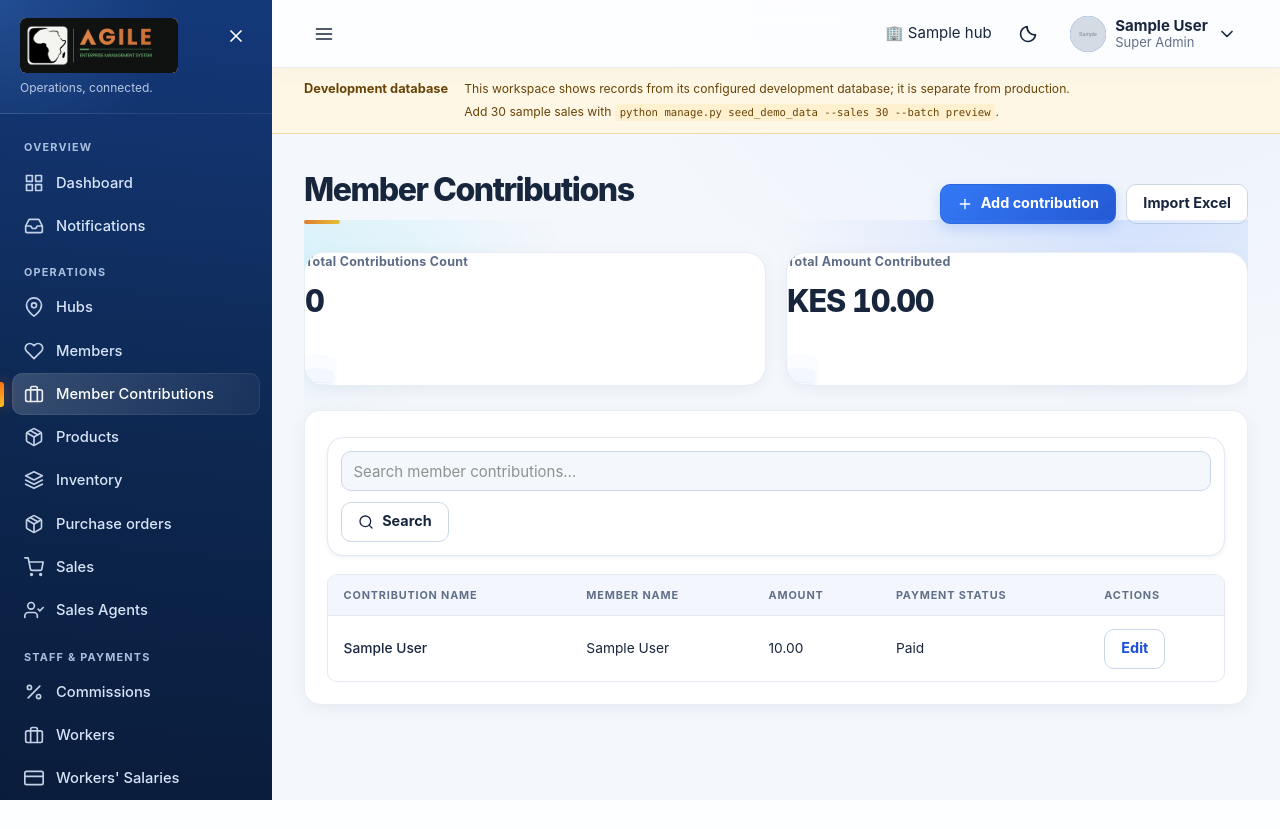
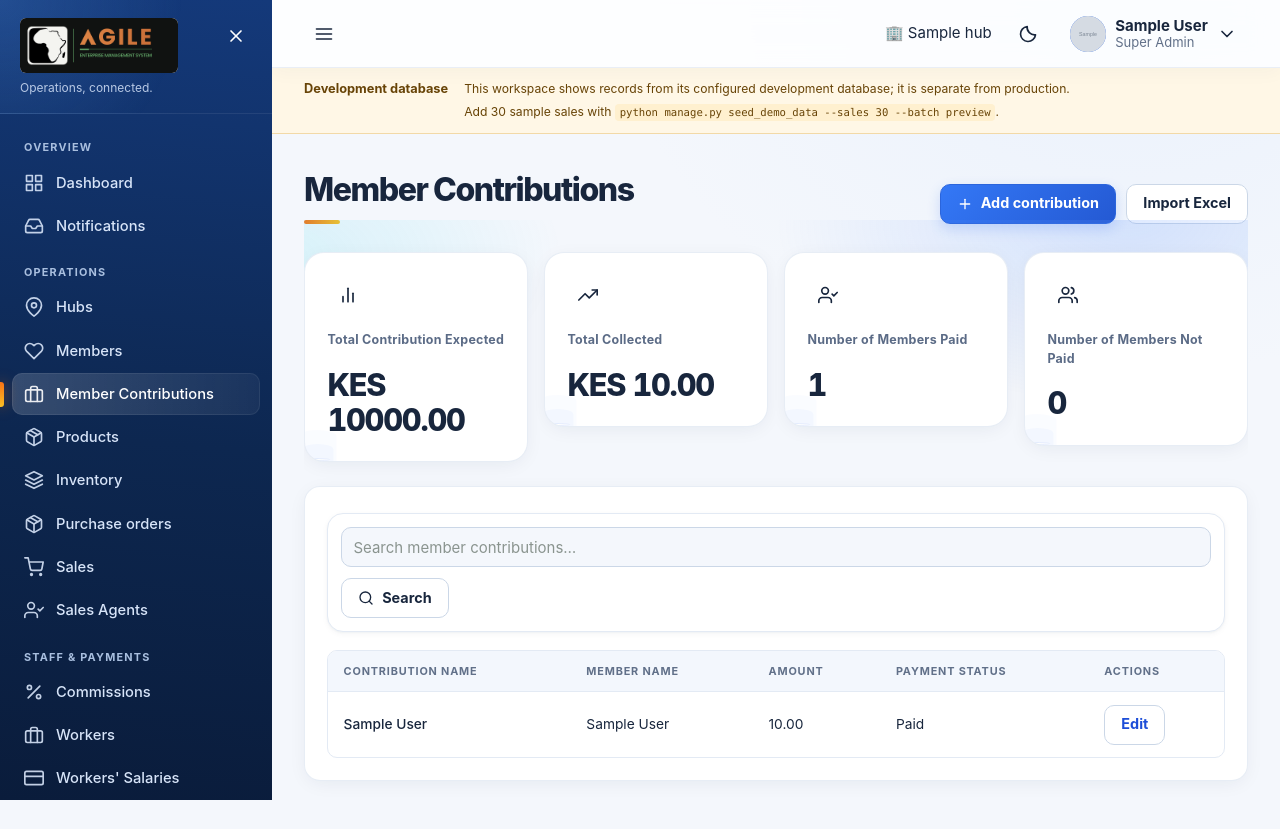
Before and after one commit to brianMugatsia/agile_hub, a Django app: page /members/contributions/ in a window 1280 px wide. Before the commit the page ends 800 px from the top, so only its background shows below. Run offline with Django 5.2, Linux system fonts and the light colour scheme; a user stored in the database is signed in; tables that the repository leaves empty hold one stand-in row (values such as "Sample post"); grey boxes marked "Sample" are stand-in pictures; data that the repository does not hold is empty; parts of the project's set-up code (start-up, migrations or seed data) failed here and were passed over; some libraries are stand-ins or nearby versions.

Commit message:
Update member contribution cards, hub scoping, manual member and user editing, and finance overview

```diff
--- a/apps/accounts/permissions.py
+++ b/apps/accounts/permissions.py
@@ -21,6 +21,12 @@ def can_manage_user(actor, target):
         return True
     if actor.role == Role.ADMIN:
         return target.role not in (Role.SUPER_ADMIN, Role.ADMIN)
+    if actor.role == Role.HUB_MANAGER:
+        if target.role in (Role.SUPER_ADMIN, Role.ADMIN):
+            return False
+        from .selectors import users_visible_to
+        visible_pks = users_visible_to(actor).values_list("pk", flat=True)
+        return target.pk in visible_pks
     return False
 
 
--- a/apps/accounts/services.py
+++ b/apps/accounts/services.py
@@ -74,7 +74,7 @@ def create_user_from_form(form, *, actor, request=None):
 @transaction.atomic
 def update_user_from_form(form, *, actor, request=None):
     """Save a validated UserUpdateForm and audit only the fields that changed."""
-    if not can_manage_user(actor, form.instance):
+    if actor.pk != form.instance.pk and not can_manage_user(actor, form.instance):
         raise PermissionDenied("You cannot edit this user.")
     previous = {f: _jsonable(form.initial.get(f)) for f in form.changed_data if f != "profile_photo"}
     user = form.save()
--- a/apps/accounts/views.py
+++ b/apps/accounts/views.py
@@ -187,7 +187,7 @@ class UserUpdateView(PermissionRequiredMixin, PageMixin, UpdateView):
 
     def get_object(self, queryset=None):
         user = super().get_object(queryset)
-        if not can_manage_user(self.request.user, user):
+        if self.request.user.pk != user.pk and not can_manage_user(self.request.user, user):
             raise PermissionDenied
         return user
 
--- a/apps/members/views.py
+++ b/apps/members/views.py
@@ -83,9 +83,6 @@ class MemberUpdateView(ProtectedUpdateView):
     def get_queryset(self):
         return scope_queryset(MemberProfile.objects.all(), self.request.user)
 
-    def get_form_kwargs(self):
-        return {**super().get_form_kwargs(), "user": self.request.user}
-
 
 class MemberCreateView(ActiveHubInitialMixin, ProtectedCreateView):
     model = MemberProfile
--- a/templates/accounts/user_detail.html
+++ b/templates/accounts/user_detail.html
@@ -2,7 +2,10 @@
 {% load ui_tags %}
 
 {% block page_actions %}
-  {% if can_edit %}<a class="btn" href="{% url 'accounts:user_edit' profile_user.pk %}">{% icon "edit" %} Edit</a>{% endif %}
+  {% if profile_user.member_profile %}
+    <a class="btn btn--primary" href="{% url 'members:edit' profile_user.member_profile.pk %}">{% icon "edit" %} Edit Member Details</a>
+  {% endif %}
+  {% if can_edit %}<a class="btn" href="{% url 'accounts:user_edit' profile_user.pk %}">{% icon "edit" %} Edit User</a>{% endif %}
   {% if can_assign_role %}<a class="btn btn--primary" href="{% url 'accounts:user_role' profile_user.pk %}">{% icon "shield" %} Change role</a>{% endif %}
 {% endblock %}
 
--- a/templates/members/contribution_list.html
+++ b/templates/members/contribution_list.html
@@ -18,15 +18,35 @@
 
 {% block content %}
   <div class="dash" style="margin-bottom: 1.5rem;">
-    <div class="grid grid--2">
-      <div class="card stat-card">
-        <div class="stat-card__label">Total Contributions Count</div>
-        <div class="stat-card__value">{{ page_obj.paginator.count|default:object_list|length }}</div>
-      </div>
-      <div class="card stat-card">
-        <div class="stat-card__label">Total Amount Contributed</div>
-        <div class="stat-card__value">{{ CURRENCY_CODE }} {{ total_contribution_amount|floatformat:2 }}</div>
-      </div>
+    <div class="grid grid--2 grid--4-desktop" style="display: grid; grid-template-columns: repeat(auto-fit, minmax(220px, 1fr)); gap: 1rem;">
+      <article class="card stat-card" data-reveal="up" data-spot style="--i: 0">
+        <div class="card__body">
+          <span class="stat-card__icon" aria-hidden="true">{% icon "bar-chart" %}</span>
+          <span class="stat-card__label">Total Contribution Expected</span>
+          <strong class="stat-card__value" data-count>{{ CURRENCY_CODE }} {{ total_expected_amount|floatformat:2 }}</strong>
+        </div>
+      </article>
+      <article class="card stat-card" data-reveal="up" data-spot style="--i: 1">
+        <div class="card__body">
+          <span class="stat-card__icon" aria-hidden="true">{% icon "trending-up" %}</span>
+          <span class="stat-card__label">Total Collected</span>
+          <strong class="stat-card__value" data-count>{{ CURRENCY_CODE }} {{ total_collected_amount|floatformat:2 }}</strong>
+        </div>
+      </article>
+      <article class="card stat-card" data-reveal="up" data-spot style="--i: 2">
+        <div class="card__body">
+          <span class="stat-card__icon" aria-hidden="true">{% icon "user-check" %}</span>
+          <span class="stat-card__label">Number of Members Paid</span>
+          <strong class="stat-card__value" data-count>{{ members_paid_count }}</strong>
+        </div>
+      </article>
+      <article class="card stat-card" data-reveal="up" data-spot style="--i: 3">
+        <div class="card__body">
+          <span class="stat-card__icon" aria-hidden="true">{% icon "users" %}</span>
+          <span class="stat-card__label">Number of Members Not Paid</span>
+          <strong class="stat-card__value" data-count>{{ members_unpaid_count }}</strong>
+        </div>
+      </article>
     </div>
   </div>
 
```
Also changed, not shown: apps/finance/views.py (+20 -1 lines), apps/members/forms.py (+27 -13 lines), apps/members/tests/test_views.py (+13 -7 lines), templates/accounts/user_list.html (+8 -1 lines), templates/finance/income_statement.html (+5 -3 lines).
